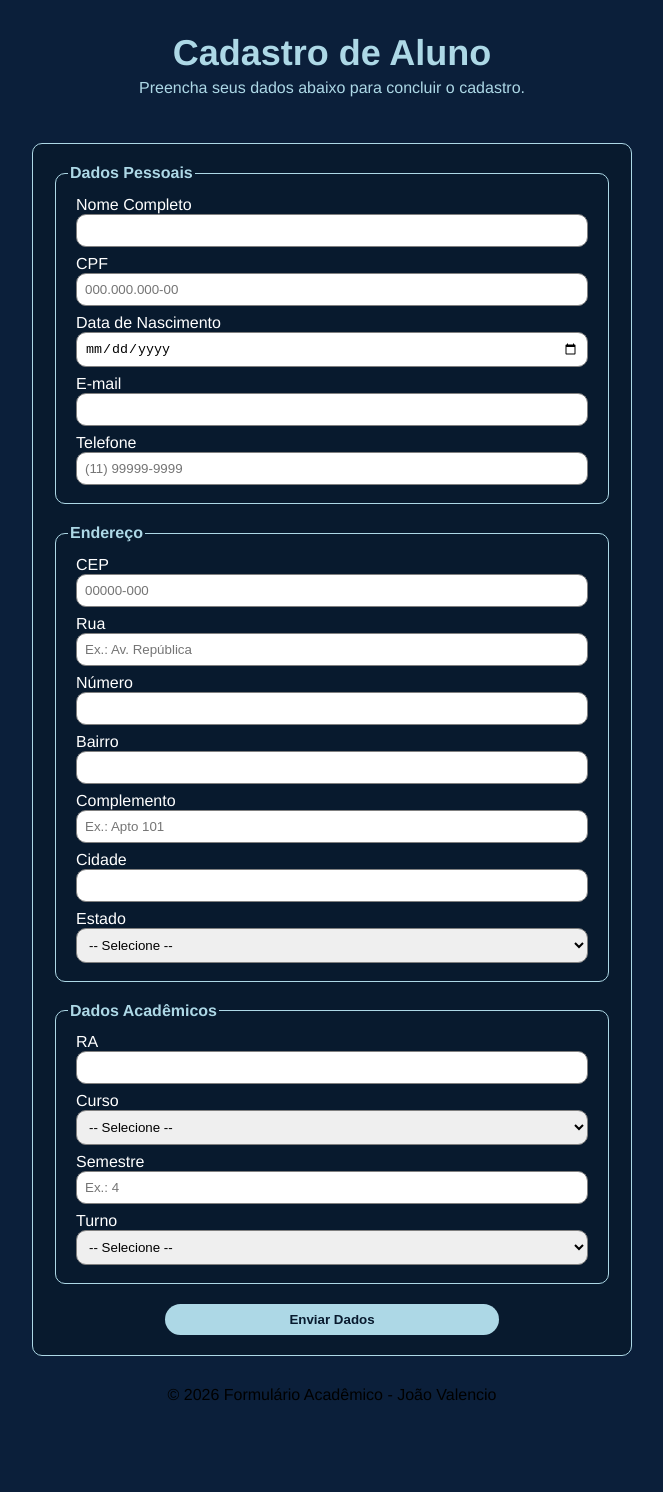
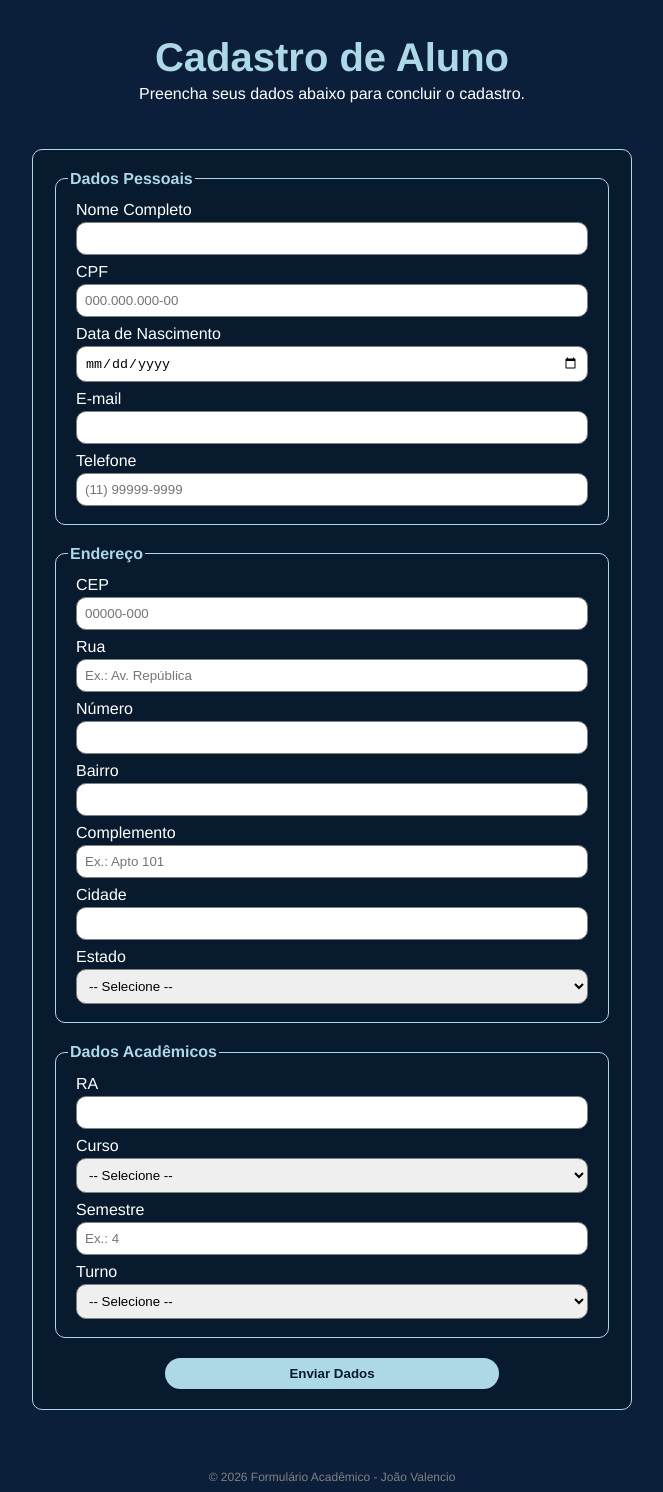
Before and after one commit to jvalencio/formulario-cadastro-aluno, a plain HTML site: page index.html in a window 1280 px wide. Shown: the whole page, without its empty margins (308-971 px from the left). Before the commit the page ends 1412 px from the top, so only its background shows below. Drawn offline with Linux system fonts and the light colour scheme.

Commit message:
feat: aprimora estilização do formulário

```diff
--- a/styles.css
+++ b/styles.css
@@ -12,18 +12,16 @@ body {
     background-color: #0B1F3A;
 }
 
-header {
+header h1 {
     text-align: center;
+    font-size: 40px;
+    margin-bottom: 5px;
     color: lightblue;
-}
-
-header h1 {
-    font-size: 36px;
-    margin-bottom: 5px;
 }
 
 header p {
     margin-top: 0;
+    color: white;
 }
 
 form {
@@ -51,12 +49,18 @@ legend {
     margin: 8px;
 }
 
-input,
-select {
+.campo input,
+.campo select {
     width: 100%;
     padding: 8px;
+    margin-top: 3px;
     border: 1px solid grey;
     border-radius: 10px;
+}
+
+.campo input:user-invalid,
+.campo select:user-invalid {
+    border: 2px solid red;
 }
 
 button {
@@ -70,3 +74,9 @@ button {
     color: #081A2E;
     background-color: lightblue;
 }
+
+footer {
+    font-size: 12px;
+    margin-top: 30px;
+    color: grey;
+}
```
